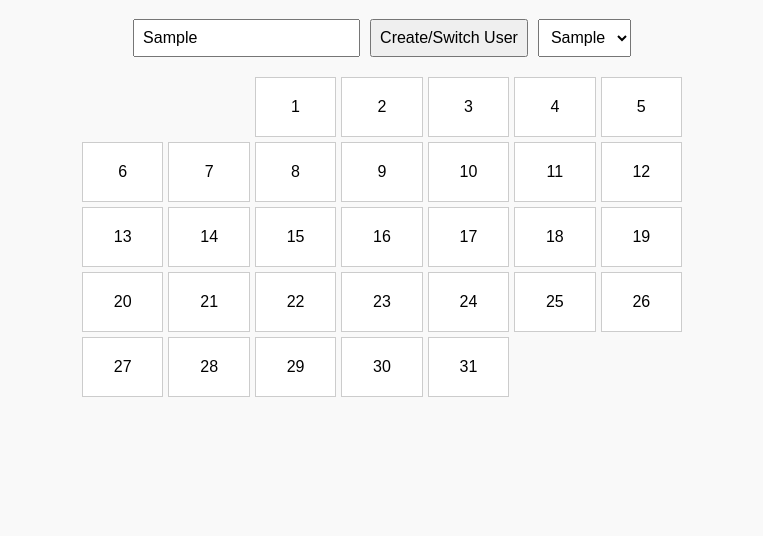
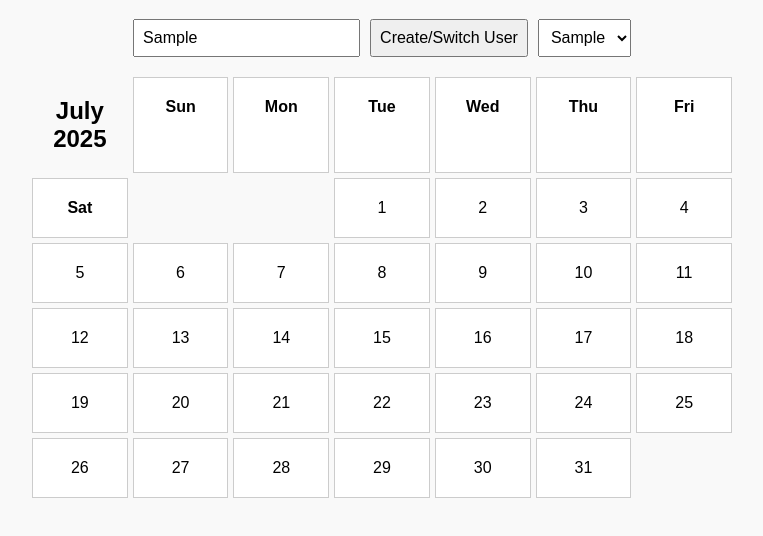
Before and after one commit to raushansingh1401/productivity-tracker, a plain HTML site: page index.html in a window 1280 px wide. Both pictures are taken after typing "Sample" into the empty fields and a click on the button "Create/Switch User". Shown: the part 62-598 px from the top of the page, without its empty margins (258-1021 px from the left). Drawn offline with Linux system fonts and the light colour scheme.

Commit message:
adding real calendar

```diff
--- a/script.js
+++ b/script.js
@@ -74,16 +74,31 @@ function renderCalendar() {
   const year = today.getFullYear();
   const month = today.getMonth(); // 0 = Jan
 
-  const firstDay = new Date(year, month, 1).getDay(); // 0 = Sun
-  const daysInMonth = new Date(year, month + 1, 0).getDate(); // Last day of month
+  // Show current month & year (optional)
+  const heading = document.createElement("h2");
+  heading.textContent = today.toLocaleString("default", { month: "long", year: "numeric" });
+  calendarDiv.appendChild(heading);
 
-  // Empty cells before first day
+  // Weekday headers
+  const weekdays = ["Sun", "Mon", "Tue", "Wed", "Thu", "Fri", "Sat"];
+  weekdays.forEach(day => {
+    const header = document.createElement("div");
+    header.className = "day";
+    header.style.fontWeight = "bold";
+    header.textContent = day;
+    calendarDiv.appendChild(header);
+  });
+
+  // Actual calendar days
+  const firstDay = new Date(year, month, 1).getDay(); // 0 = Sunday
+  const daysInMonth = new Date(year, month + 1, 0).getDate(); // Last day of current month
+
+  // Empty cells before the first day
   for (let i = 0; i < firstDay; i++) {
     const empty = document.createElement("div");
     calendarDiv.appendChild(empty);
   }
 
-  // Actual days
   for (let day = 1; day <= daysInMonth; day++) {
     const dateKey = `${year}-${month + 1}-${day}`;
     const box = document.createElement("div");
@@ -118,6 +133,7 @@ function renderCalendar() {
   }
 }
 
+
 // Initial load
 refreshUserList();
 if (currentUser) {
--- a/style.css
+++ b/style.css
@@ -9,7 +9,7 @@ body {
   display: grid;
   grid-template-columns: repeat(7, 1fr);
   gap: 5px;
-  max-width: 600px;
+  max-width: 700px;
   margin: 20px auto;
 }
 
```
